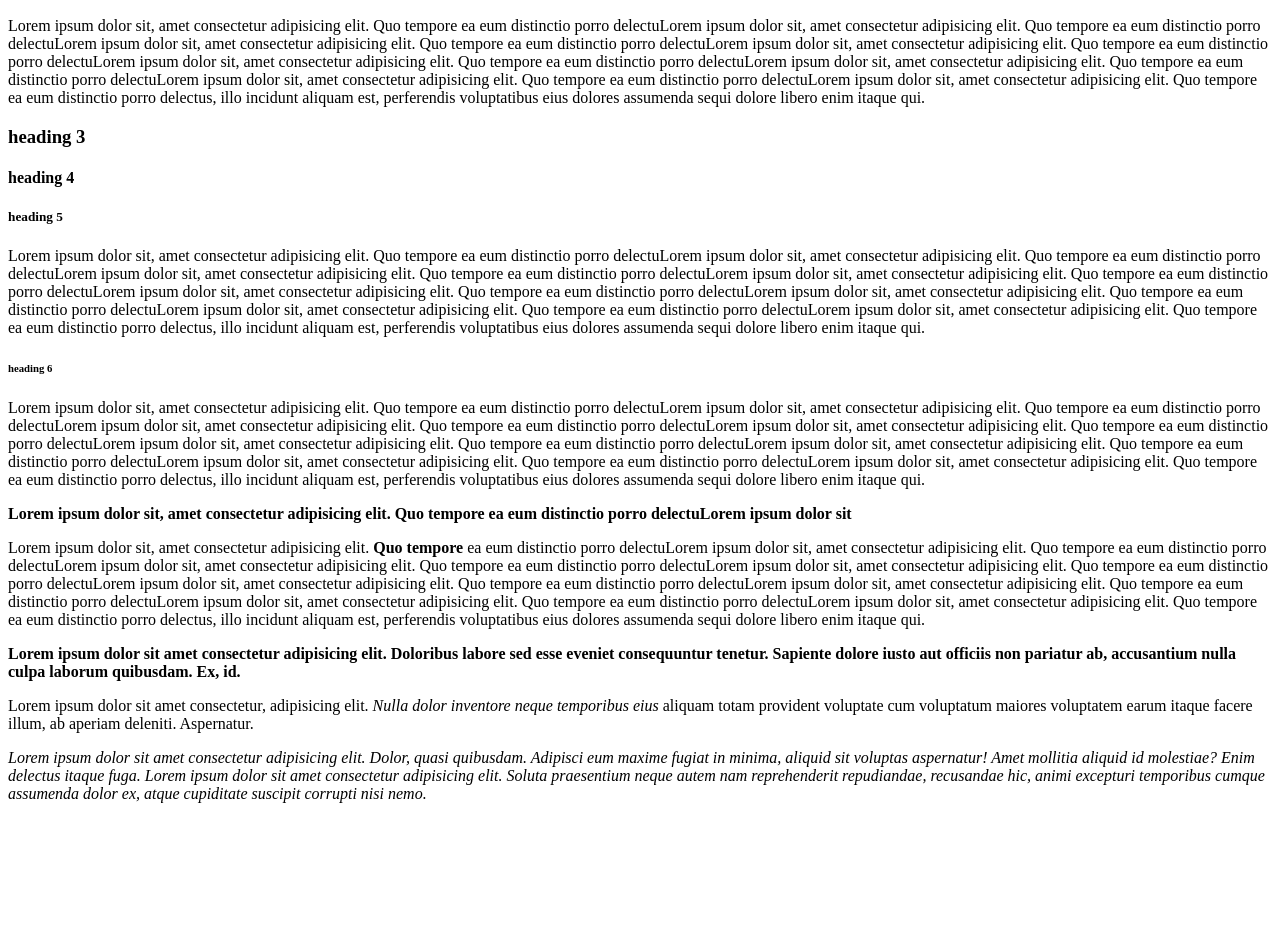
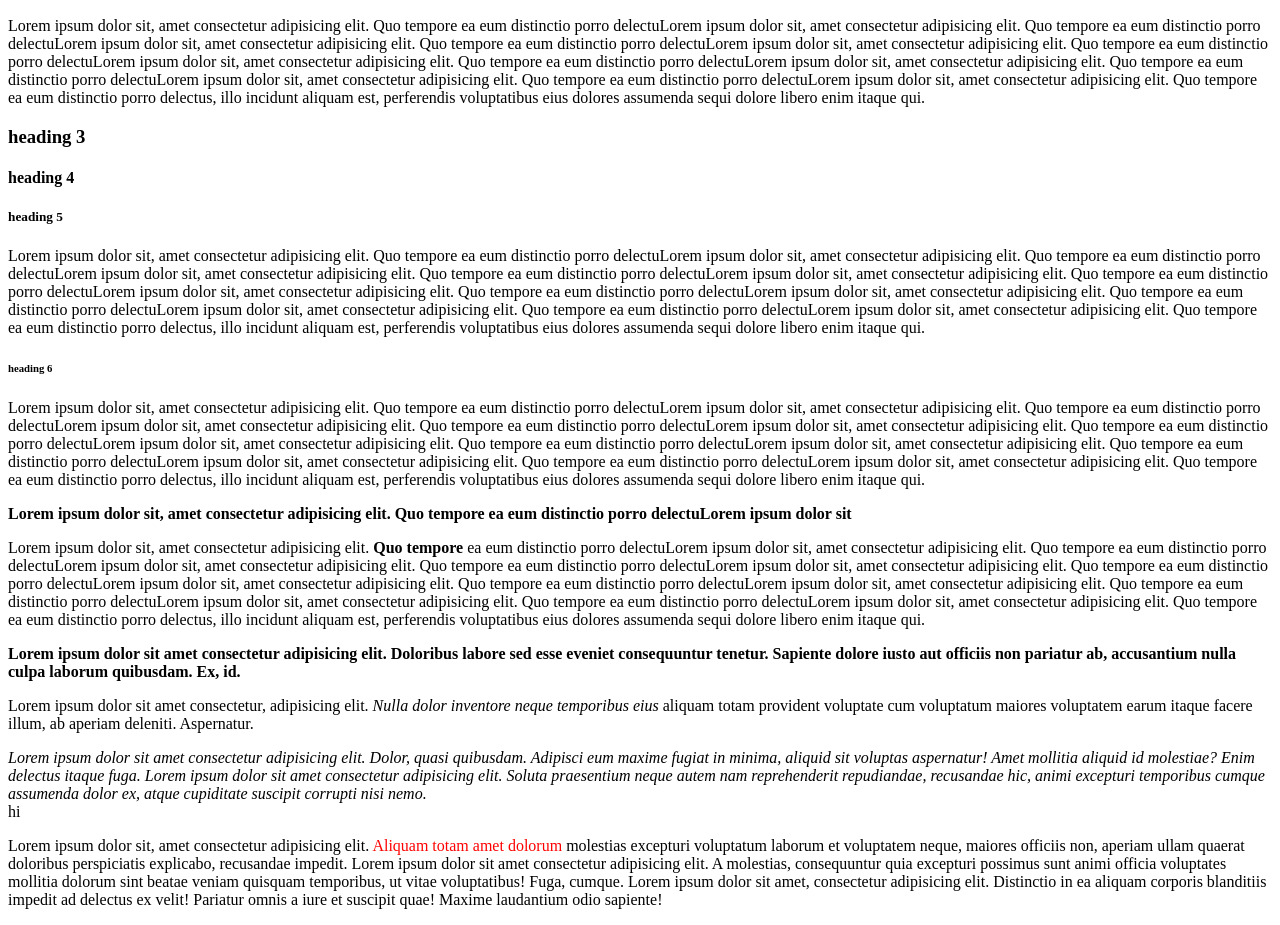
Before and after one commit to Atefeh97hmt/Tuesday-zharfa-front, a plain HTML site: page index.html in a window 1280 px wide. Shown: the part 110-1035 px from the top of the page. Before the commit the page ends 921 px from the top, so only its background shows below. Drawn offline with Linux system fonts and the light colour scheme.

Commit message:
span tag

```diff
--- a/index.html
+++ b/index.html
@@ -40,6 +40,15 @@
 <i> Lorem ipsum dolor sit amet consectetur adipisicing elit. Dolor, quasi quibusdam. Adipisci eum maxime fugiat in minima, aliquid sit voluptas aspernatur! Amet mollitia aliquid id molestiae? Enim delectus itaque fuga. </i>
 <em> Lorem ipsum dolor sit amet consectetur adipisicing elit. Soluta praesentium neque autem nam reprehenderit repudiandae, recusandae hic, animi excepturi temporibus cumque assumenda dolor ex, atque cupiditate suscipit corrupti nisi nemo. </em>
 
+<br/>
+
+<span> hi  </span>
+
+<p>  Lorem ipsum dolor sit, amet consectetur adipisicing elit. <span style="color:red"> Aliquam totam amet dolorum </span> molestias excepturi voluptatum laborum et voluptatem neque, maiores officiis non, aperiam ullam quaerat doloribus perspiciatis explicabo, recusandae impedit. Lorem ipsum dolor sit amet consectetur adipisicing elit. A molestias, consequuntur quia excepturi possimus sunt animi officia voluptates mollitia dolorum sint beatae veniam quisquam temporibus, ut vitae voluptatibus! Fuga, cumque. Lorem ipsum dolor sit amet, consectetur adipisicing elit. Distinctio in ea aliquam corporis blanditiis impedit ad delectus ex velit! Pariatur omnis a iure et suscipit quae! Maxime laudantium odio sapiente! </p>
+
+
+
+
 
 </body>
 
```
